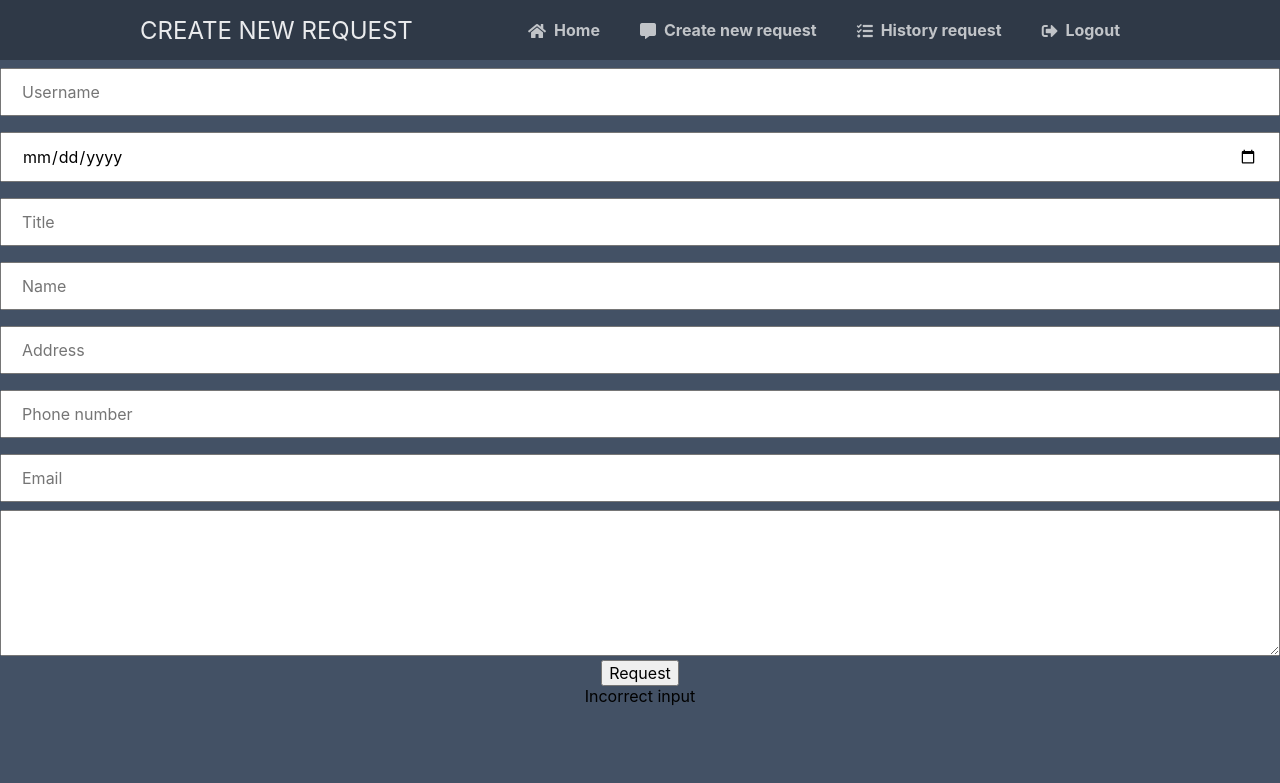
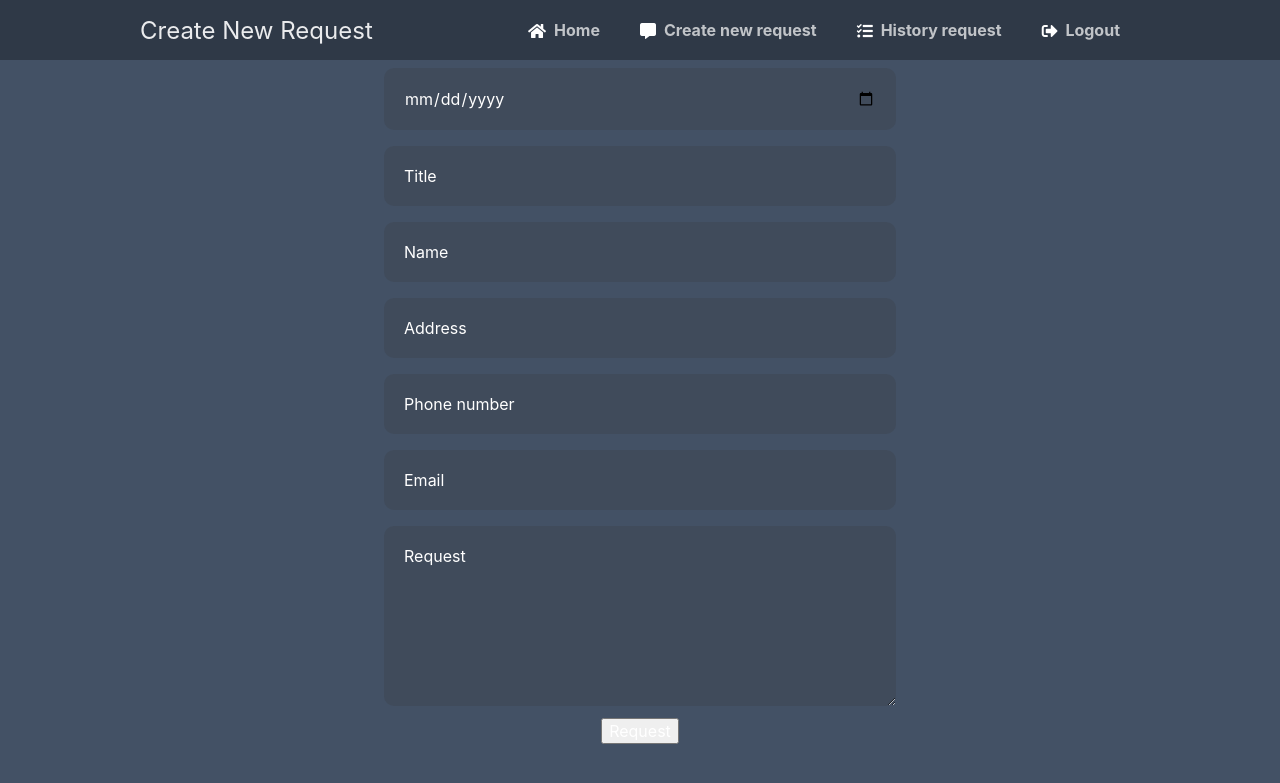
Before and after one commit to dangvq-daniel/login-example, a Flask app: page /pythonlogin/userrequest in a window 1280 px wide. Shown: the top 783 px of the page. Run offline with Flask 2, Linux system fonts and the light colour scheme; the visitor is signed in with stand-in values (Sample User, id 1); a database or web service that is not in the repository returns one stand-in record (values such as "Sample title"); some libraries are stand-ins or nearby versions.

Commit message:
modify userrequest.html look and fix userrequest.html msg

```diff
--- a/main.py
+++ b/main.py
@@ -1,3 +1,5 @@
+import os
+
 from flask import Flask, render_template, request, redirect, url_for, session
 import psycopg2 #pip install psycopg2
 import psycopg2.extras
@@ -7,7 +9,7 @@ from werkzeug.security import generate_password_hash, check_password_hash
 app = Flask(__name__)
 
 # Change this to your secret key (can be anything, it's for extra protection)
-app.secret_key = 'dueJuly'
+app.secret_key =    os.urandom(20)
 
 # Enter your database connection details below
 DB_HOST = "ec2-3-224-8-189.compute-1.amazonaws.com"
@@ -128,7 +130,7 @@ def profile():
 # http://localhost:5000/pythinlogin/userrequest - this will be the user request page
 @app.route('/pythonlogin/userrequest', methods=['GET','POST'])
 def userrequest():
-     # Check if user is loggedin
+    # Check if user is loggedin
     msg = ''
     if 'loggedin' in session:
         cursor = connect.cursor(cursor_factory=psycopg2.extras.DictCursor)
@@ -151,7 +153,7 @@ def userrequest():
             cursor.execute('INSERT INTO request (userofticket,dateofticket,title,name,address,phonenumber,emailofticket,userrequest,status) VALUES (%s, %s, %s,%s,%s,%s,%s,%s,%s)', (userofticket,dateofticket,title,name,address,phonenumber,emailofticket,userrequest,status))
             connect.commit()
             msg = 'Request submitted'
-        else:
+        elif request.method == 'POST':
             msg = 'Incorrect input'
         # User is loggedin show them the userrequest page
     else:
@@ -231,3 +233,5 @@ def delete_userrequest(id):
     cursor.execute('DELETE FROM request WHERE id = {0}'.format(id))
     connect.commit()
     return redirect(url_for('adminindex'))
+if __name__ == '__main__':
+    app.run(debug=True)
--- a/static/style.css
+++ b/static/style.css
@@ -4,6 +4,7 @@
   	font-size: 16px;
   	-webkit-font-smoothing: antialiased;
   	-moz-osx-font-smoothing: grayscale;
+    color: #fff
 }
 body {
   	background-color: #435165;
@@ -145,16 +146,37 @@ body.loggedin {
 	padding: 5px;
 	margin: 0 0 10px 0;
 }
-.userrequest h1 { color:white; font-size:30px;
+.userrequest h1 {
+  color: #eaebed;
+  font-size:30px;
+  font-weight: bold;
 }
 .userrequest form input[type="text"], .userrequest form input[type="date"], .userrequest form input[type="email"]
 {
-	width: 100%;
-	padding: 12px 20px;
-	margin: 8px 0;
-	box-sizing: border-box;
+  margin: 8px;
+  background: #38383838;
+  top: 50%;
+  left: 50%;
+  width: 40%;
+  padding: 20px;
+  box-sizing: border-box;
+  border: none;
+  border-radius: 10px;
 }
+::placeholder
+{
+  color: #fff;
+}
+
 .userrequest form textarea[type="textarea"]
 {
-	width:100%;
+  margin: 8px;
+  background: #38383838;
+  top: 50%;
+  left: 50%;
+  width: 40%;
+  padding: 20px;
+  box-sizing: border-box;
+  border: none;
+  border-radius: 10px;
 }
--- a/templates/userrequest.html
+++ b/templates/userrequest.html
@@ -9,7 +9,7 @@
     <body>
       <nav class="navtop">
         <div>
-          <h1>CREATE NEW REQUEST</h1>
+          <h1>Create New Request</h1>
           <a href="{{ url_for('home') }}"><i class="fas fa-home"></i>Home</a>
           <a href="{{ url_for('userrequest') }}"><i class="fas fa-comment-alt"></i>Create new request</a>
           <a href="{{url_for('historyuserrequest') }}"><i class="fas fa-tasks"></i>History request</a>
@@ -19,13 +19,10 @@
             <div class="userrequest">
             <div class="row">
                 <div class="col-md-16">
-            <div class="card card-body">
+            <div class="card card-body" align="center">
                     <form action="{{ url_for('userrequest') }}" method="POST" autocomplete="off">
                       <div class="form-group">
-                        <input type="text" class="form-control" name="userofticket" placeholder="Username">
-                      </div>
-                      <div class="form-group">
-                        <input type="date" class="form-control" name="dateofticket" placeholder="Date">
+                        <input type="date" class="form-control" name="dateofticket">
                       </div>
                       <div class="form-group">
                         <input type="text" class="form-control" name="title" placeholder="Title">
@@ -42,7 +39,7 @@
                       <div class="form-group">
                         <input type="email" class="form-control" name="emailofticket" placeholder="Email">
                       </div>
-                      <textarea type="textarea" rows="7" cols="30" name ="userrequest" class="form-control" placeholder="Request"> </textarea>
+                      <textarea type="textarea" rows="7" cols="30" name ="userrequest" class="form-control" placeholder="Request"></textarea>
                       <div class="form-group" align="center">
                         <input type="submit" value="Request">
                       </div>
```
Also changed, not shown: templates/profile.html (+4 -4 lines), test/view.py (+11 -9 lines).
